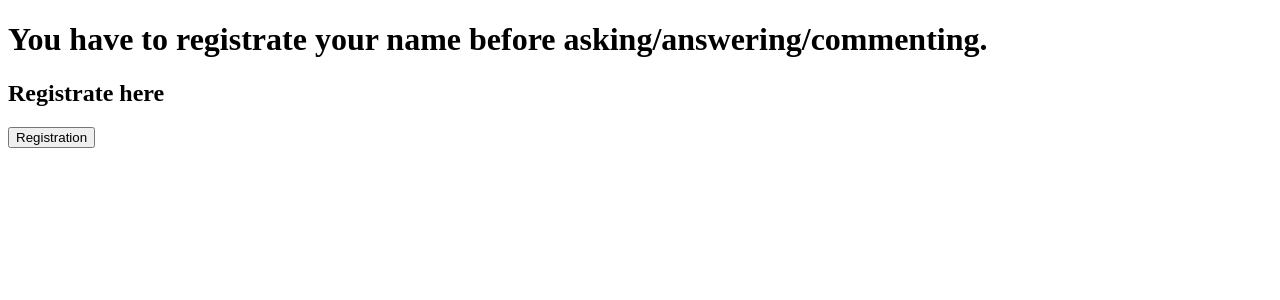
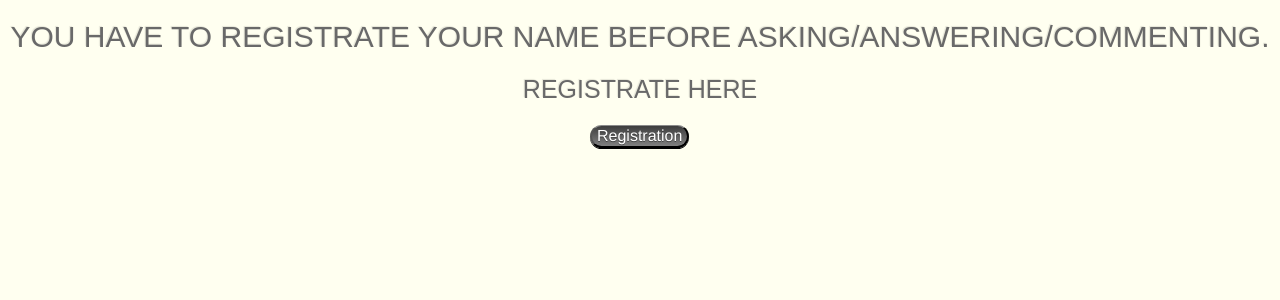
Before and after one commit to ginapaal/askmate_gnap, a Flask app: template templates/need_registrate.html in a window 1280 px wide. Shown: the top 300 px of the page. Run offline with Flask 2, Linux system fonts and the light colour scheme; the template is opened without the code that fills it, so the values that code supplies are empty.

Commit message:
fancy css file added to need user registration tag

```diff
--- /dev/null
+++ b/static/need_registrate.css
@@ -0,0 +1,64 @@
+body {
+    background-color: ivory;
+    font-family: Arial, Helvetica, sans-serif;
+    font-size: 16px;
+    font-weight: 400;
+    vertical-align: middle;
+}
+
+h1 {
+    color: dimgray;
+    font-size: 30px;
+    font-weight: 400;
+    font-style:normal;
+    font-family: Arial, Helvetica, sans-serif;
+    text-shadow: -1px -1px 1px rgba(0, 0, 0, 0.1);
+    text-transform:uppercase;
+    text-align: center;
+}
+
+h2 {
+    color: dimgray;
+    font-size: 25px;
+    font-weight: 400;
+    font-style:normal;
+    font-family: Arial, Helvetica, sans-serif;
+    text-shadow: -1px -1px 1px rgba(0, 0, 0, 0.1);
+    text-transform:uppercase;
+    text-align: center;
+}
+
+#styled_button{
+   border-top: 1px solid #8a8a8a;
+   background: #808080;
+   background: -webkit-gradient(linear, left top, left bottom, from(#3d3d3d), to(#808080));
+   background: -webkit-linear-gradient(top, #3d3d3d, #808080);
+   background: -moz-linear-gradient(top, #3d3d3d, #808080);
+   background: -ms-linear-gradient(top, #3d3d3d, #808080);
+   background: -o-linear-gradient(top, #3d3d3d, #808080);
+   padding: 1px 5px;
+   border-radius: 40px;
+   -moz-box-shadow: rgba(0,0,0,1) 0 1px 0;
+   box-shadow: rgba(0,0,0,1) 0 1px 0;
+   text-shadow: rgba(0,0,0,.4) 0 1px 0;
+   transition: background-color 0.3s ease 0.1s;
+   color: #ffffff;
+   font-size: 16px;
+   font-family: Helvetica,Arial,Sans-Serif;
+   text-decoration: none;
+   vertical-align: middle;
+   position: relative;
+   margin: 0 0 0 -50px;
+   left: 50%;
+   right: 50%;
+   }
+#styled_button:hover{
+   border-top-color: lightseagreen;
+   background: salmon;
+   color: white;
+   }
+#styled_button:active{
+   border-top-color: lightseagreen;
+   background: lightgreen;
+   transition: background-color 0.2s ease 0.2s
+   }
--- a/templates/need_registrate.html
+++ b/templates/need_registrate.html
@@ -4,6 +4,7 @@
 
 <head>
     <title> Not registrated user </title>
+    <link rel="stylesheet" type="text/css" href="{{ url_for('static',filename='need_registrate.css') }}" />
 </head>
 
 <body>
@@ -11,7 +12,7 @@
     <h2> Registrate here </h2>
 
     <form action="/registration">
-        <input type="submit" value="Registration">
+        <input type="submit" value="Registration" id="styled_button">
     </form>
 
 </body>
```
Also changed, not shown: templates/user_page.html (+54 -0 lines).
